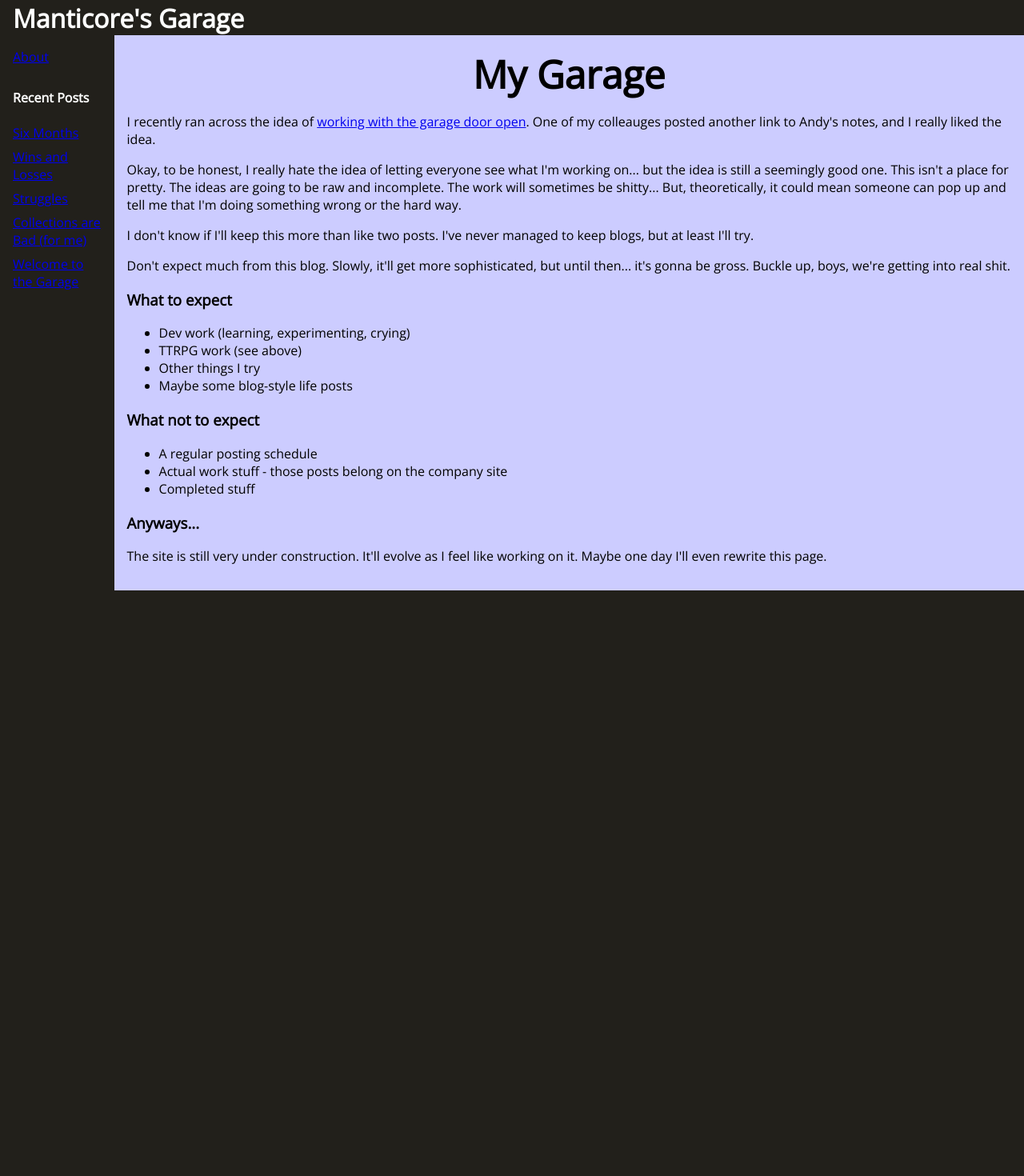
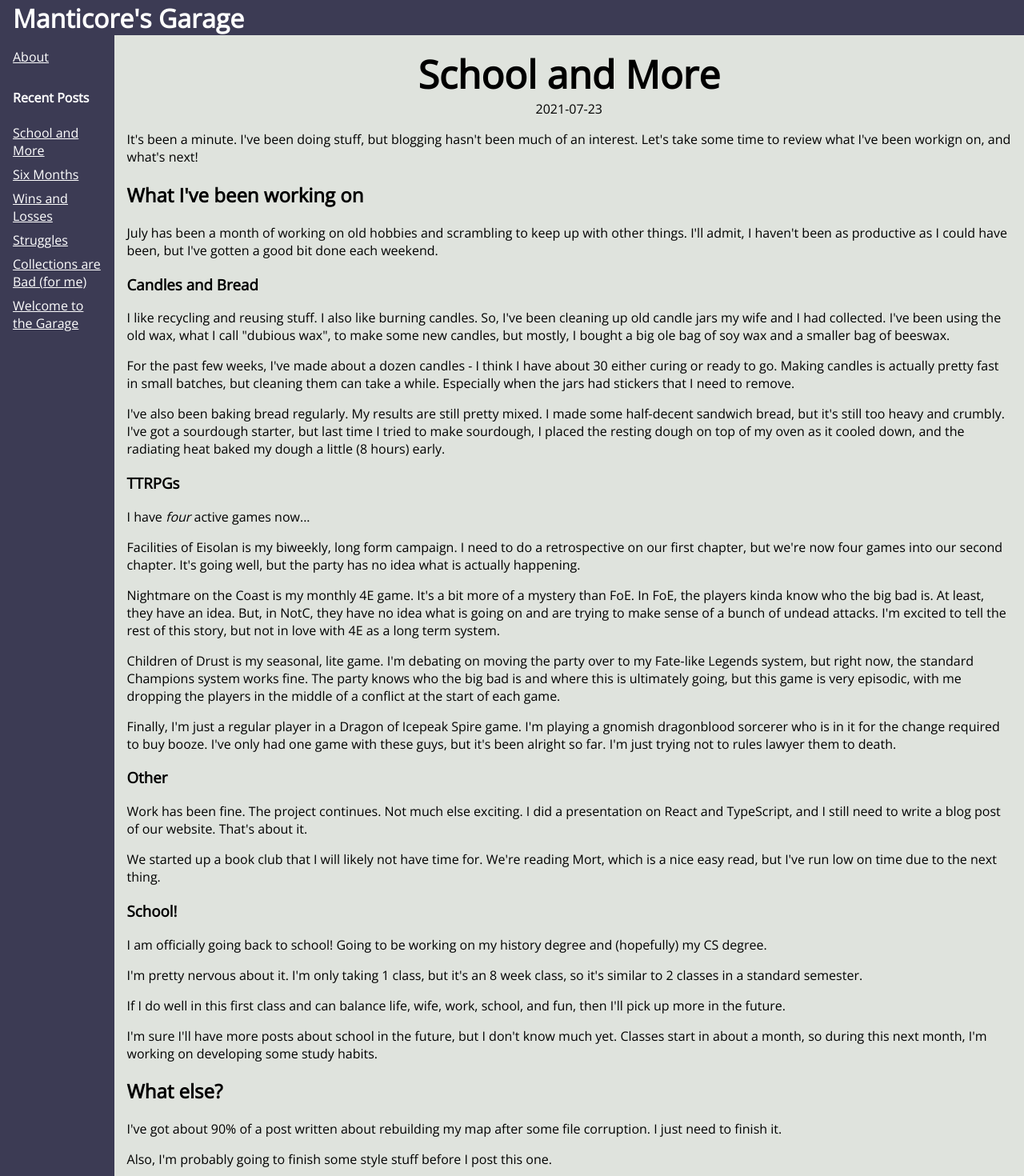
Before and after one commit to nick-telsan/tidsskrift, a React (Create React App) app: page /2021-07-23 in a window 1280 px wide. Shown: the part 20-1490 px from the top of the page at 80% size. Before the commit the page ends 800 px from the top, so only its background shows below. Built offline with nearby package versions, Linux system fonts and the light colour scheme.

Commit message:
2021-07-23 School and More
- Adds School and More article
- Adjusts and adds colors

```diff
--- /dev/null
+++ b/src/articles/2021/july/index.tsx
@@ -0,0 +1 @@
+export { SchoolAndMore } from './school-and-more'
--- /dev/null
+++ b/src/articles/2021/july/school-and-more.tsx
@@ -0,0 +1,42 @@
+import React from 'react'
+import { ArticleContainer, ArticleTitle } from '../../../components'
+
+export const SchoolAndMore = () => (
+  <ArticleContainer>
+    <ArticleTitle
+      title="School and More"
+      date="2021-07-23"
+    />
+
+    <p>It's been a minute. I've been doing stuff, but blogging hasn't been much of an interest. Let's take some time to review what I've been workign on, and what's next!</p>
+
+    <h2>What I've been working on</h2>
+    <p>July has been a month of working on old hobbies and scrambling to keep up with other things. I'll admit, I haven't been as productive as I could have been, but I've gotten a good bit done each weekend.</p>
+
+    <h3>Candles and Bread</h3>
+    <p>I like recycling and reusing stuff. I also like burning candles. So, I've been cleaning up old candle jars my wife and I had collected. I've been using the old wax, what I call "dubious wax", to make some new candles, but mostly, I bought a big ole bag of soy wax and a smaller bag of beeswax.</p>
+    <p>For the past few weeks, I've made about a dozen candles - I think I have about 30 either curing or ready to go. Making candles is actually pretty fast in small batches, but cleaning them can take a while. Especially when the jars had stickers that I need to remove.</p>
+    <p>I've also been baking bread regularly. My results are still pretty mixed. I made some half-decent sandwich bread, but it's still too heavy and crumbly. I've got a sourdough starter, but last time I tried to make sourdough, I placed the resting dough on top of my oven as it cooled down, and the radiating heat baked my dough a little (8 hours) early.</p>
+
+    <h3>TTRPGs</h3>
+    <p>I have <em>four</em> active games now...</p>
+    <p>Facilities of Eisolan is my biweekly, long form campaign. I need to do a retrospective on our first chapter, but we're now four games into our second chapter. It's going well, but the party has no idea what is actually happening.</p>
+    <p>Nightmare on the Coast is my monthly 4E game. It's a bit more of a mystery than FoE. In FoE, the players kinda know who the big bad is. At least, they have an idea. But, in NotC, they have no idea what is going on and are trying to make sense of a bunch of undead attacks. I'm excited to tell the rest of this story, but not in love with 4E as a long term system.</p>
+    <p>Children of Drust is my seasonal, lite game. I'm debating on moving the party over to my Fate-like Legends system, but right now, the standard Champions system works fine. The party knows who the big bad is and where this is ultimately going, but this game is very episodic, with me dropping the players in the middle of a conflict at the start of each game.</p>
+    <p>Finally, I'm just a regular player in a Dragon of Icepeak Spire game. I'm playing a gnomish dragonblood sorcerer who is in it for the change required to buy booze. I've only had one game with these guys, but it's been alright so far. I'm just trying not to rules lawyer them to death.</p>
+
+    <h3>Other</h3>
+    <p>Work has been fine. The project continues. Not much else exciting. I did a presentation on React and TypeScript, and I still need to write a blog post of our website. That's about it.</p>
+    <p>We started up a book club that I will likely not have time for. We're reading Mort, which is a nice easy read, but I've run low on time due to the next thing.</p>
+
+    <h3>School!</h3>
+    <p>I am officially going back to school! Going to be working on my history degree and (hopefully) my CS degree.</p>
+    <p>I'm pretty nervous about it. I'm only taking 1 class, but it's an 8 week class, so it's similar to 2 classes in a standard semester.</p>
+    <p>If I do well in this first class and can balance life, wife, work, school, and fun, then I'll pick up more in the future.</p>
+    <p>I'm sure I'll have more posts about school in the future, but I don't know much yet. Classes start in about a month, so during this next month, I'm working on developing some study habits.</p>
+
+    <h2>What else?</h2>
+    <p>I've got about 90% of a post written about rebuilding my map after some file corruption. I just need to finish it.</p>
+    <p>Also, I'm probably going to finish some style stuff before I post this one.</p>
+  </ArticleContainer>
+)
--- a/src/components/article-container/styles.js
+++ b/src/components/article-container/styles.js
@@ -1,7 +1,8 @@
 import styled from 'styled-components'
+import { primaryBackground } from '../../styling/colors'
 
 export const Container = styled.div`
   width: 100%;
   padding: 1rem;
-  background-color: #ccccff;
+  background-color: ${primaryBackground};
 `
--- a/src/index.css
+++ b/src/index.css
@@ -5,5 +5,5 @@ body {
   font-family:'Open Sans', sans-serif;
   -webkit-font-smoothing: antialiased;
   -moz-osx-font-smoothing: grayscale;
-  background-color: #22201B;
+  background-color: #3C3B54;
 }
--- a/src/router/index.tsx
+++ b/src/router/index.tsx
@@ -1,5 +1,6 @@
 import { BrowserRouter, Switch, Route} from 'react-router-dom'
 import { About, Welcome, CollectionsAreBadForMe, Struggles, WinsAndLosses, SixMonths } from '../articles'
+import { SchoolAndMore } from '../articles/2021/july'
 import { Navbar } from './navbar'
 
 export const Router = () => {
@@ -8,6 +9,9 @@ export const Router = () => {
       <div style={{display: "flex", height: "100%", position: 'relative'}}>
         <Navbar />
         <Switch>
+          <Route path="/2021-07-23">
+            <SchoolAndMore />
+          </Route>
           <Route path="/2021-06-18">
             <SixMonths />
           </Route>
--- a/src/router/navbar/index.tsx
+++ b/src/router/navbar/index.tsx
@@ -5,6 +5,7 @@ export const Navbar = () => {
     <Container>
       <StyledLink to="/">About</StyledLink>
       <h4>Recent Posts</h4>
+      <StyledLink to="/2021-07-23">School and More</StyledLink>
       <StyledLink to="/2021-06-18">Six Months</StyledLink>
       <StyledLink to="/2021-05-28">Wins and Losses</StyledLink>
       <StyledLink to="/2021-05-22">Struggles</StyledLink>
--- a/src/router/navbar/styles.js
+++ b/src/router/navbar/styles.js
@@ -1,5 +1,6 @@
 import { Link } from 'react-router-dom'
 import styled from 'styled-components'
+import { uiSecondary } from '../../styling/colors'
 
 export const Container = styled.div`
   width: 10%;
@@ -11,6 +12,7 @@ export const Container = styled.div`
 
 export const StyledLink = styled(Link)`
   margin-bottom: 0.5rem;
+  color: white;
   &:visited {
-    color: white;
+    color: ${uiSecondary};
 `
--- a/src/styling/colors.ts
+++ b/src/styling/colors.ts
@@ -1 +1,5 @@
-export const primaryBackground = '#534D41'
+export const primaryBackground = '#DFE3DD'
+export const uiSecondary = '#8C6057'
+export const uiGreen = '#AFD5AA'
+export const uiBlue = '#7E78D2'
+export const secondaryBackground = '#3C3B54'
```
